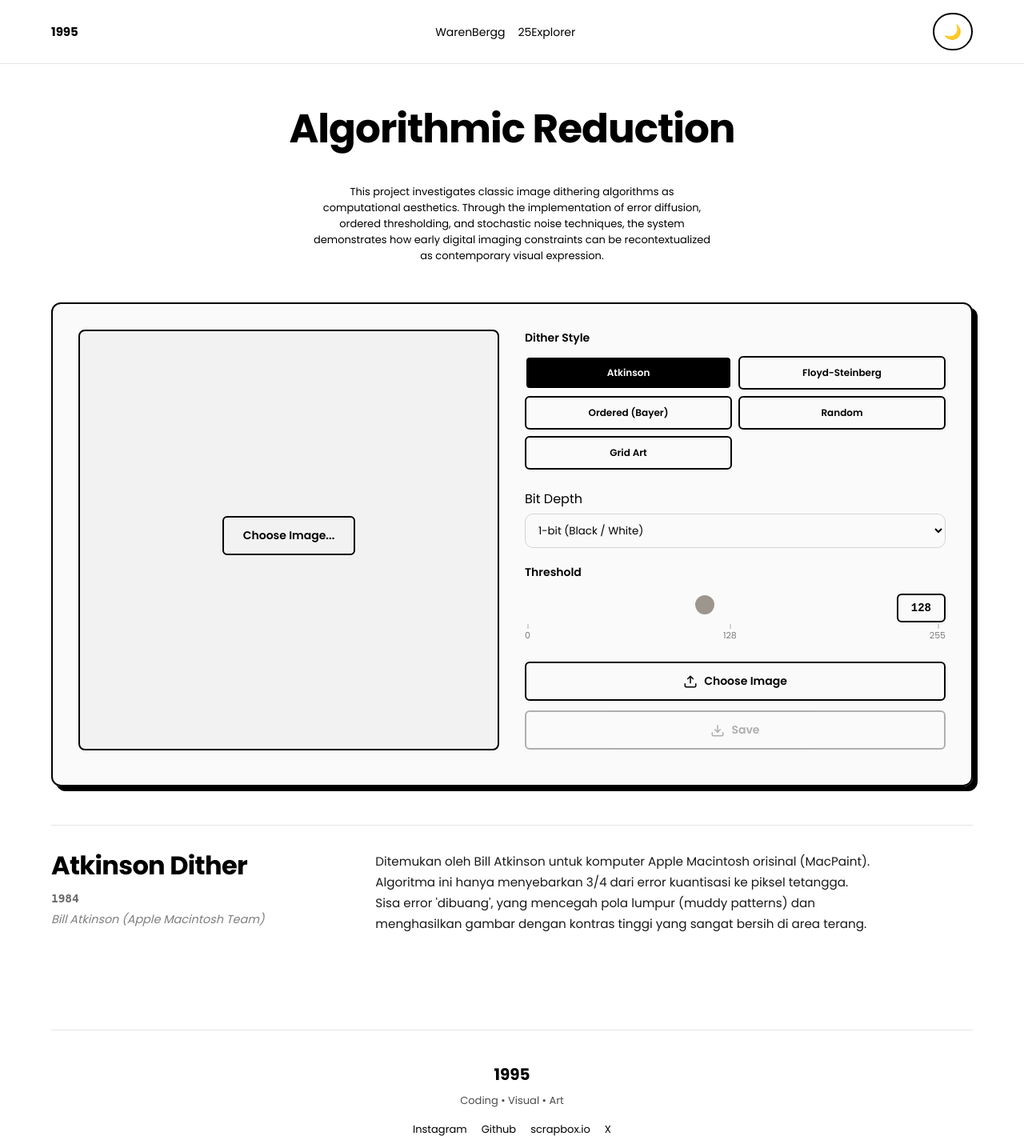
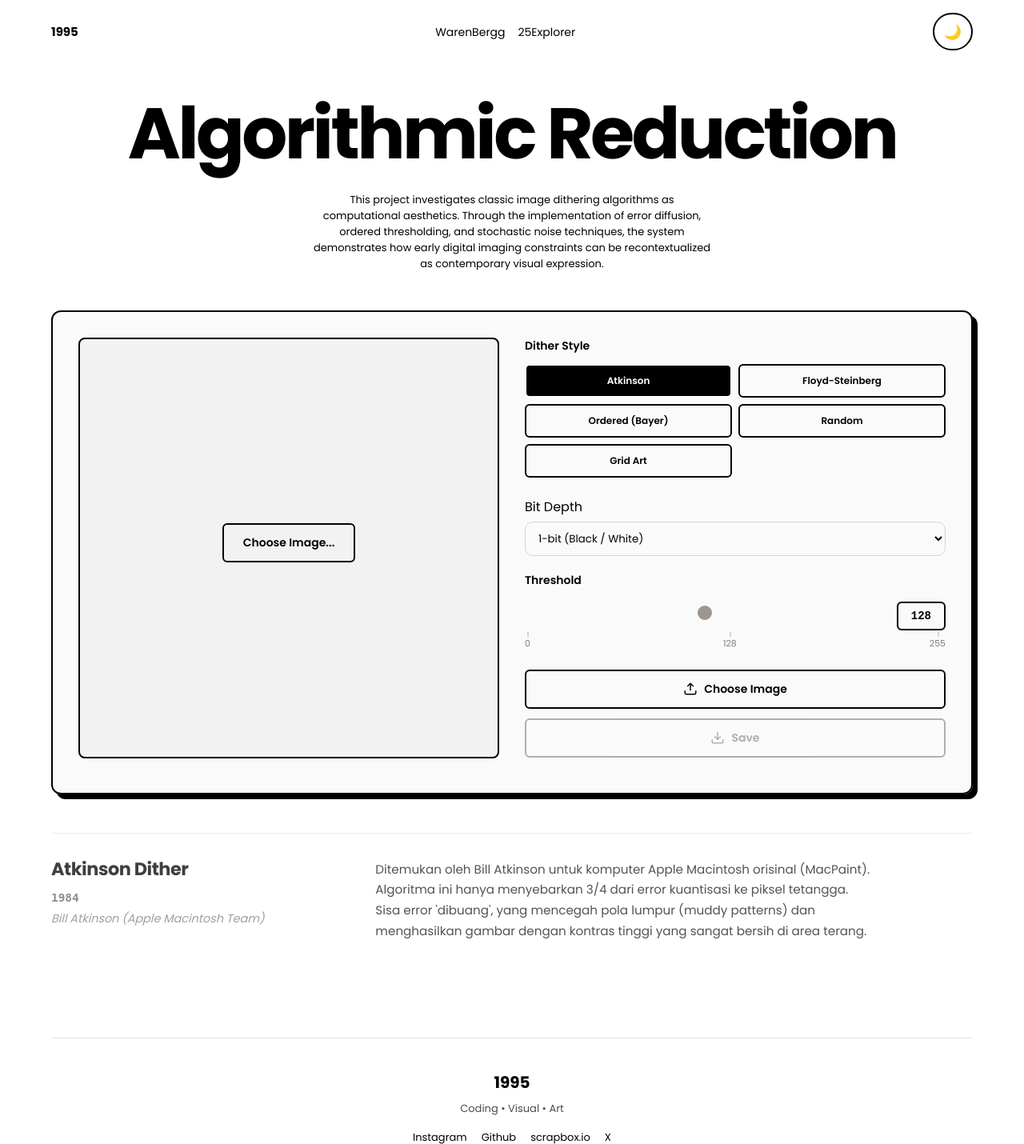
Before and after one commit to warenbergg/warenbergg1995art, a Flask app: page /dither in a window 1280 px wide. Shown: the top 1430 px of the page at 80% size. Run offline with Flask 3, Linux system fonts and the light colour scheme.

Commit message:
tampilan waren dan dither

```diff
--- a/static/dither.css
+++ b/static/dither.css
@@ -25,7 +25,7 @@ body.dark-mode {
   z-index: 100;
   backdrop-filter: blur(12px);
   background: rgba(255, 255, 255, 0.8);
-  border-bottom: 1px solid rgba(0, 0, 0, 0.1);
+  border-bottom: none;
 }
 
 body.dark-mode .navbar {
@@ -103,21 +103,19 @@ body.dark-mode .navbar {
 }
 
 .header h1 {
-  font-size: 50px;
-  font-weight: 700;
-  line-height: 42px;
-  text-align: center;
-  margin-top: 12px;
-  letter-spacing: -0.02em;
-  margin-bottom: 16px;
+  font-size: clamp(3.5rem, 7vw, 6rem);
+  letter-spacing: -0.04em;
+  line-height: 0.9;
+}
 
-}
 
 .header p {
   font-size: 13px;
   max-width: 500px;
   margin: 0 auto;
-  text-align: center;}
+  text-align: center;
+}
+
 
 /* Main Tool */
 .tool-container {
@@ -283,8 +281,8 @@ body.dark-mode .slider-container input[type="range"]::-webkit-slider-track {
 .slider-container input[type="range"]::-webkit-slider-thumb {
   -webkit-appearance: none;
   appearance: none;
-  width: 24px;
-  height: 24px;
+  width: 18px;
+  height: 18px;
   border-radius: 50%;
   background: currentColor;
   border: 2px solid currentColor;
@@ -535,6 +533,7 @@ body.dark-mode .still-box {
    INFO SECTION (BLENDED)
 ========================= */
 .info-section {
+  opacity: 0.75;
   max-width: 100%;
   margin-top: 3rem;
   padding-top: 2rem;
@@ -554,7 +553,7 @@ body.dark-mode .still-box {
 /* Tipografi Judul Besar */
 .info-header h3 {
   font-family: 'Poppins', sans-serif; /* Atau font utama Anda */
-  font-size: 2rem;
+  font-size: 1.4rem;
   font-weight: 700;
   margin: 0 0 0.5rem 0;
   line-height: 1.1;
@@ -670,6 +669,10 @@ body.dark-mode .info-body p {
   display: none !important;
 }
 
+* {
+  transition: all 0.6s cubic-bezier(.16,1,.3,1);
+}
+
 /* Warna input color agar selaras */
 input[type="color"] {
   border: none;
```
Also changed, not shown: static/style.css (+63 -9 lines), templates/index.html (+23 -1 lines), static/dither.js (line endings or trailing spaces), static/images/iconXX.png (added).
